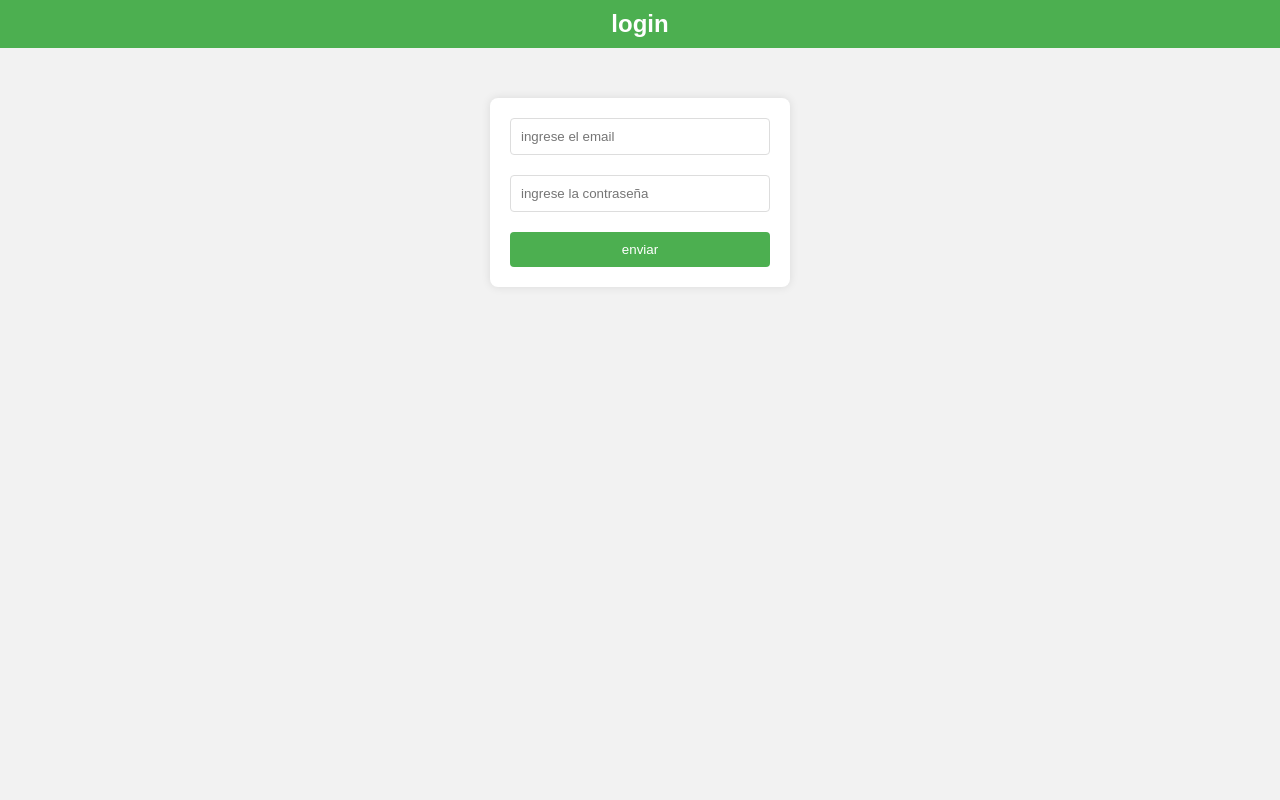
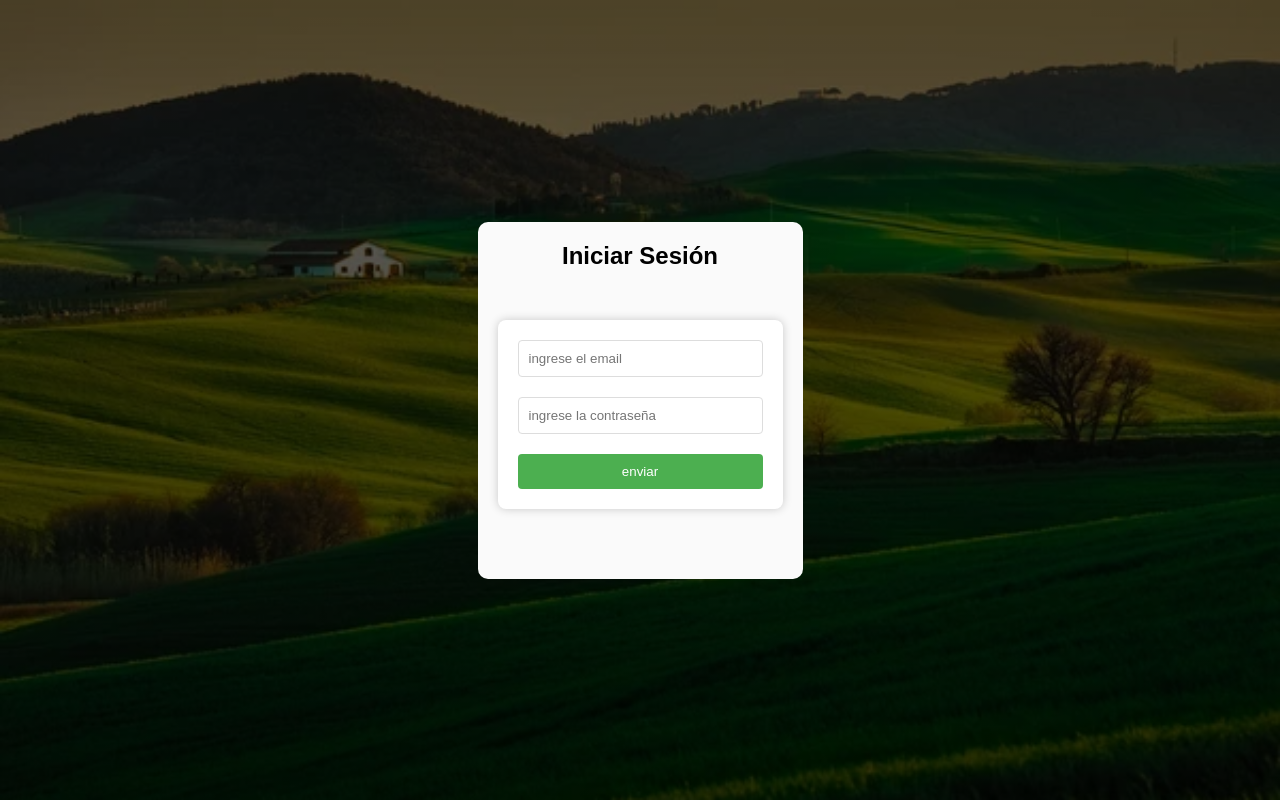
Before and after one commit to Eidrien2810/gestion-agricola, a plain HTML site: page login/login.html in a window 1280 px wide. Drawn offline with Linux system fonts and the light colour scheme.

Commit message:
login css
le modifique el css al login

```diff
--- a/login/login.css
+++ b/login/login.css
@@ -12,13 +12,29 @@ html {
   }
   body {
     font-family: Arial, sans-serif;
-    background-color: #f2f2f2; /* Cambia al color de fondo deseado */
+
   }
-  .login-container {
-    background-color: #4caf50; /* Color de fondo del encabezado */
-    color: white;
-    padding: 10px;
-    text-align: center;
+  .container{
+    background: linear-gradient(rgba(0, 0, 0, 0.6), rgba(0,0,0,0.8)),url(img/background2.jpg);
+    background-repeat: no-repeat;
+    background-size: cover;
+    width: 100%;
+    height: 100vh;
+    overflow: hidden;
+    display: flex;
+    flex-direction: column;
+    justify-content: center;
+    align-items: center;
+  }
+
+  .container-form{
+    width: 325px ;
+    background-color: #fafafa;
+    border-radius: 10px;
+    display: flex;
+    flex-direction: column ;
+    align-items: center;
+    padding:20px ;
   }
   form {
     margin: 50px auto; /* Centra el formulario */
@@ -26,7 +42,7 @@ html {
     padding: 20px;
     background-color: white; /* Color de fondo del formulario */
     border-radius: 8px;
-    box-shadow: 0 0 10px rgba(0, 0, 0, 0.1); /* Sombra suave */
+    box-shadow: 0 0 10px rgba(0, 0, 0, 0.2); /* Sombra suave */
   }
   input[type="email"],
   input[type="password"] {
--- a/login/login.html
+++ b/login/login.html
@@ -7,13 +7,15 @@
     <link rel="stylesheet" href="login.css">
 </head>
 <body>
-    <div>
-        <h2 class="login-container">login</h2>
-        <Form>
-            <input type="email" placeholder="ingrese el email" id="email" required>
-            <input type="password" placeholder="ingrese la contraseña" id="password" required>
-            <input type="submit" value="enviar" id="formSubmit">
-        </Form>
+    <div class="container">
+        <div class="container-form">
+            <h2 class="login-container">Iniciar Sesión</h2>
+            <Form>
+                <input type="email" placeholder="ingrese el email" id="email" required>
+                <input type="password" placeholder="ingrese la contraseña" id="password" required>
+                <input type="submit" value="enviar" id="formSubmit">
+            </Form>
+        </div>
     </div>
     <script src="./login.js"></script>
     <script src="users/usersData.js"></script>
```
Also changed, not shown: login/img/background2.jpg (added).
